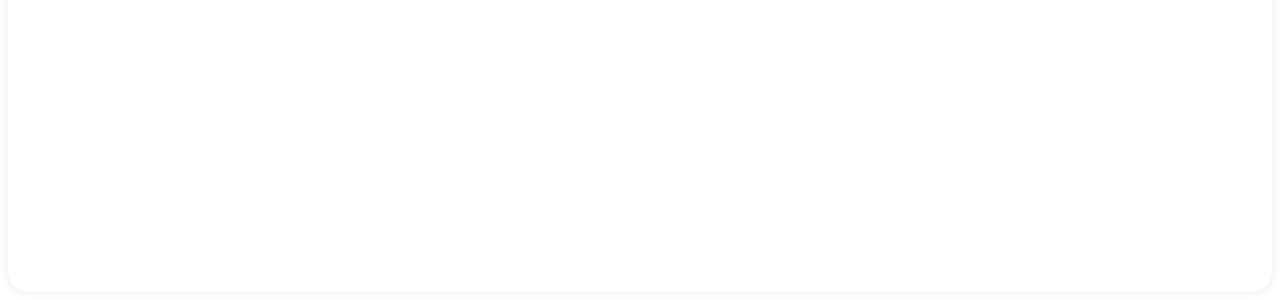
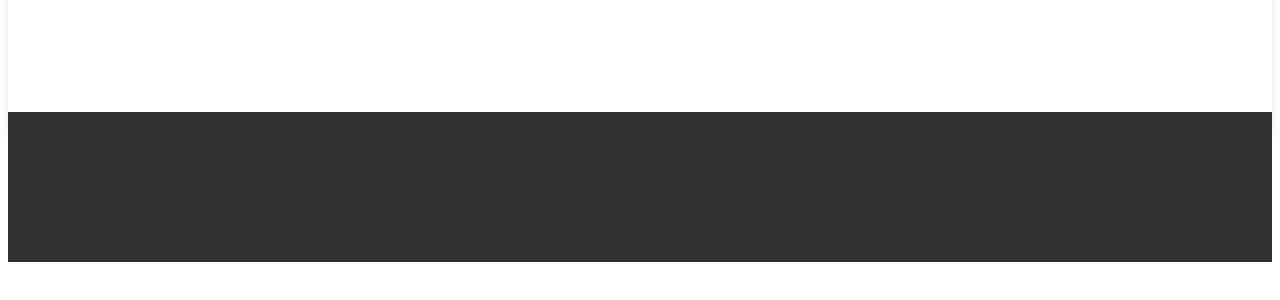
Before and after one commit to luarxx/gerenciador-filmes-react, a React (Create React App) app in the folder gerenciador-filmes-react/: page / in a window 1280 px wide. Shown: the part 756-1056 px from the top of the page. After the commit the page ends 1026 px from the top, so only its background shows below. Built offline with nearby package versions, Linux system fonts and the light colour scheme.

Commit message:
footer criado

```diff
--- a/gerenciador-filmes-react/src/App.jsx
+++ b/gerenciador-filmes-react/src/App.jsx
@@ -1,6 +1,7 @@
 import { Topbar } from "./components/topbar";
 import { Mainbody } from "./components/mainbody";
 import { Topbanner } from "./components/topbanner";
+import { Footer } from "./components/footer";
 import "./global.css";
 
 
@@ -10,6 +11,7 @@ function App() {
         <Topbar />
         <Topbanner/>
         <Mainbody/>
+        <Footer/>
     </div>
   );
 }
--- /dev/null
+++ b/gerenciador-filmes-react/src/components/footer/footerstyle.css
@@ -0,0 +1,12 @@
+.footer {
+  height: 150px;
+  background-color: #313131;
+  position: relative;
+  top: -100px;
+}
+
+.mainfooter {
+    height: 50px;
+    background-color: #313131;
+
+}
--- /dev/null
+++ b/gerenciador-filmes-react/src/components/footer/index.jsx
@@ -0,0 +1,9 @@
+import "./footerstyle.css"
+
+export function Footer(){
+    return (
+        <div className="mainfooter">
+            <div className="footer"></div>
+        </div>
+        )
+}
--- a/gerenciador-filmes-react/src/components/mainbody/mainbodystyle.css
+++ b/gerenciador-filmes-react/src/components/mainbody/mainbodystyle.css
@@ -1,6 +1,6 @@
 div.mainbody {
   background-color: #fff;
-  height: 800px;
+  min-height: 650px;
   box-shadow: 0px 0px 10px rgba(0, 0, 0, 0.1);
   max-width: 1337px;
   margin: auto;
```
